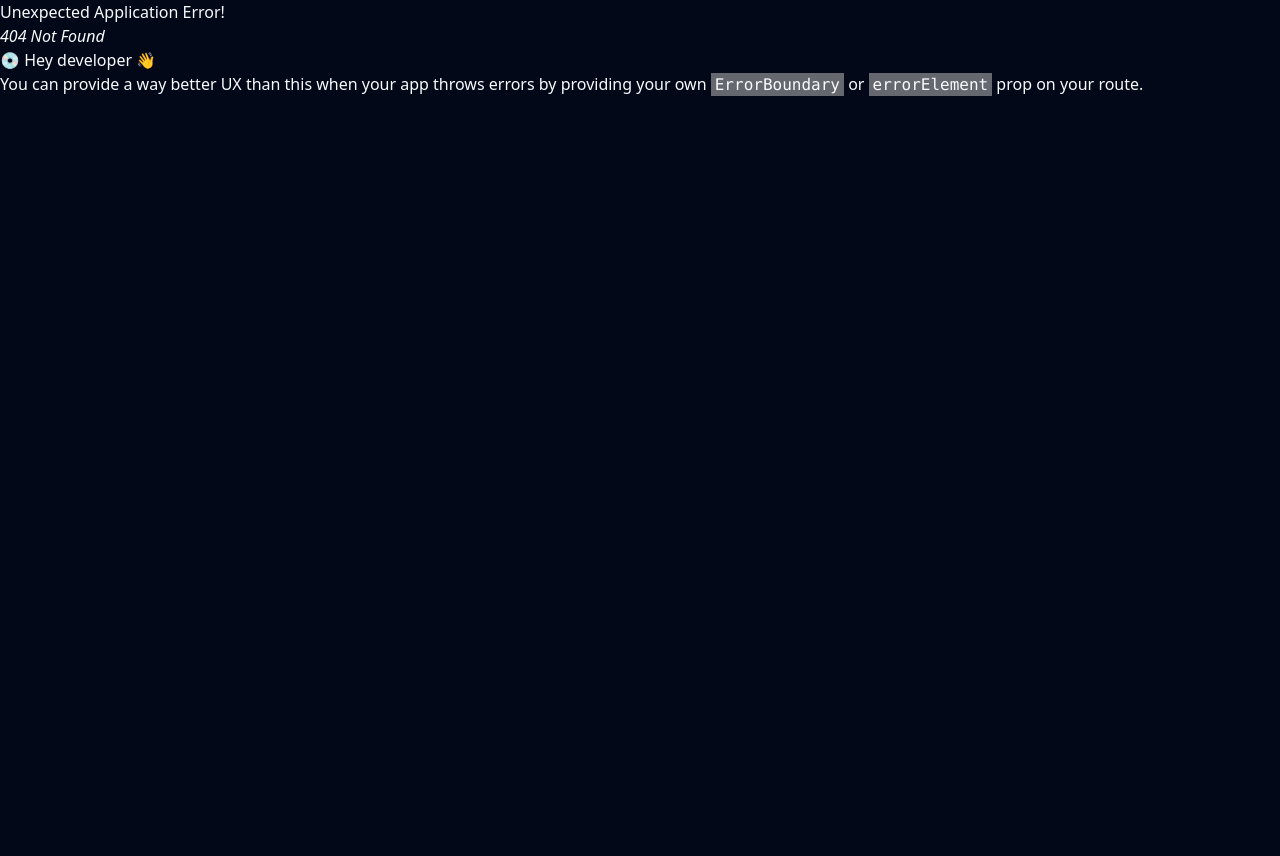
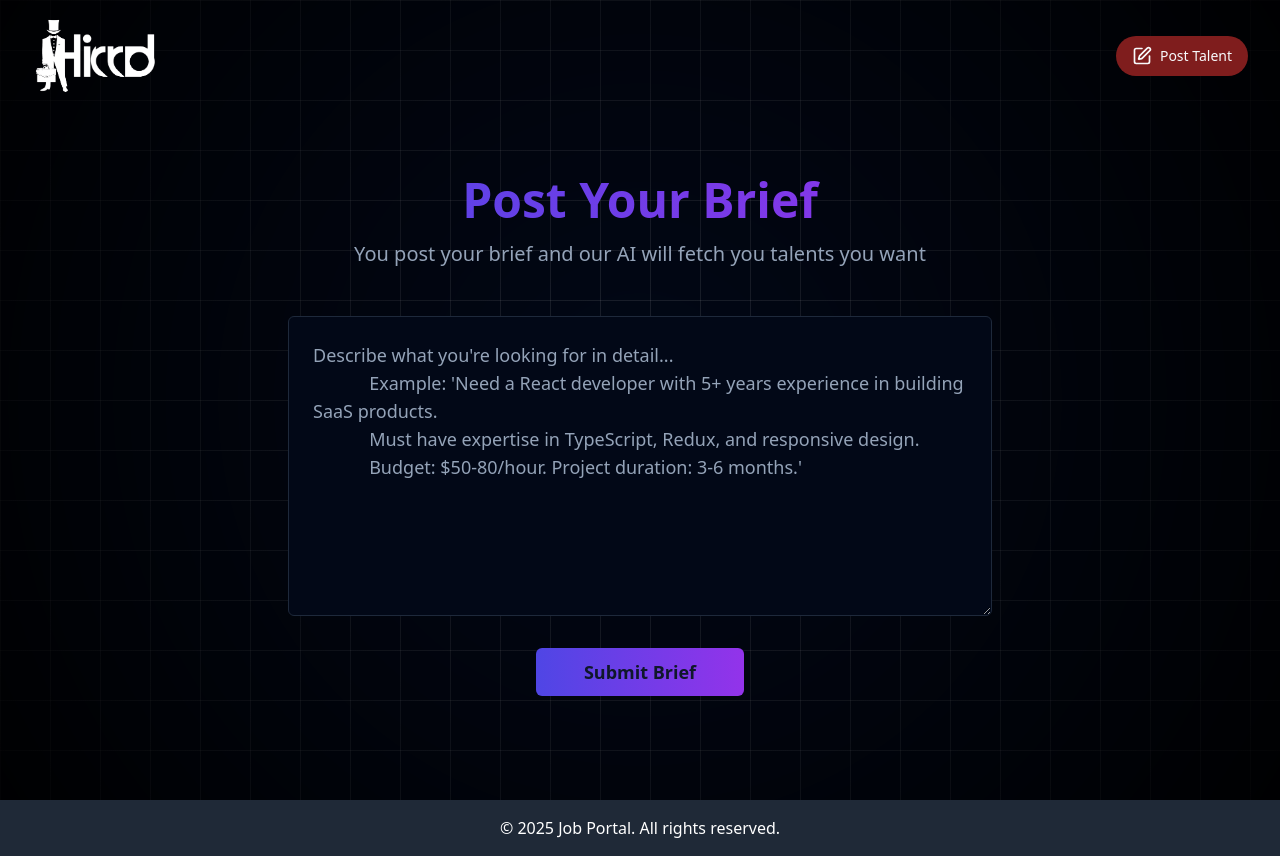
Before and after one commit to DeepakKaushik2505/talent-matchmaking-engine, a React (Vite) app: page /submit-brief in a window 1280 px wide. Before the commit this address had no page. Before the commit the page ends 800 px from the top, so only its background shows below. Built offline with nearby package versions, Linux system fonts and the light colour scheme.

Commit message:
feat: add BriefPage for submitting project briefs with textarea input

```diff
--- a/src/App.css
+++ b/src/App.css
@@ -168,3 +168,14 @@
   background: #0f172a;
   border: 1px solid #1e293b;
 }
+/* Add to your global CSS */
+textarea {
+  transition: all 0.3s ease;
+  border: 1px solid #2d2d3d;
+}
+
+textarea:focus {
+  border-color: #6366f1;
+  box-shadow: 0 0 0 2px rgba(99, 102, 241, 0.2);
+  outline: none;
+}
--- /dev/null
+++ b/src/pages/brief-page.jsx
@@ -0,0 +1,50 @@
+import { useNavigate } from "react-router-dom";
+import { Button } from "@/components/ui/button";
+import { Textarea } from "@/components/ui/textarea";
+
+const BriefPage = () => {
+  const navigate = useNavigate();
+
+  const handleSubmit = (e) => {
+    e.preventDefault();
+    // For now, just redirect to home
+    navigate("/");
+    // TODO: Add actual brief submission logic later
+  };
+
+  return (
+    <div className="max-w-3xl mx-auto py-16 px-4 sm:px-6 lg:px-8">
+      <div className="text-center mb-12">
+        <h1 className="text-4xl sm:text-5xl font-bold mb-4 bg-gradient-to-r from-indigo-600 to-purple-600 bg-clip-text text-transparent">
+          Post Your Brief
+        </h1>
+        <p className="text-xl text-muted-foreground">
+          You post your brief and our AI will fetch you talents you want
+        </p>
+      </div>
+
+      <form onSubmit={handleSubmit} className="space-y-8">
+        <div className="space-y-2">
+          <Textarea
+            className="min-h-[300px] text-lg p-6"
+            placeholder="Describe what you're looking for in detail...
+            Example: 'Need a React developer with 5+ years experience in building SaaS products.
+            Must have expertise in TypeScript, Redux, and responsive design.
+            Budget: $50-80/hour. Project duration: 3-6 months.'"
+          />
+        </div>
+
+        <div className="flex justify-center">
+          <Button
+            type="submit"
+            className="px-12 py-6 text-lg font-semibold bg-gradient-to-r from-indigo-600 to-purple-600 hover:from-indigo-700 hover:to-purple-700 transition-all"
+          >
+            Submit Brief
+          </Button>
+        </div>
+      </form>
+    </div>
+  );
+};
+
+export default BriefPage;
```
Also changed, not shown: src/App.jsx (+6 -7 lines).
